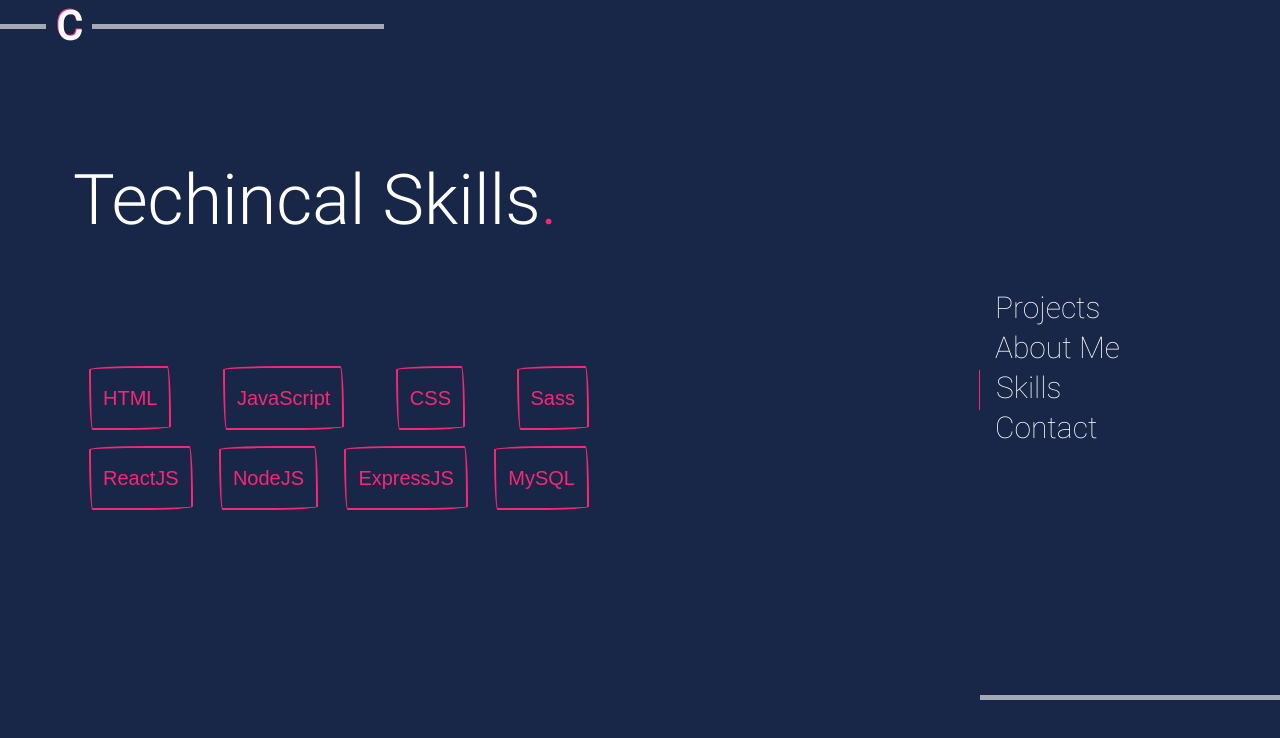
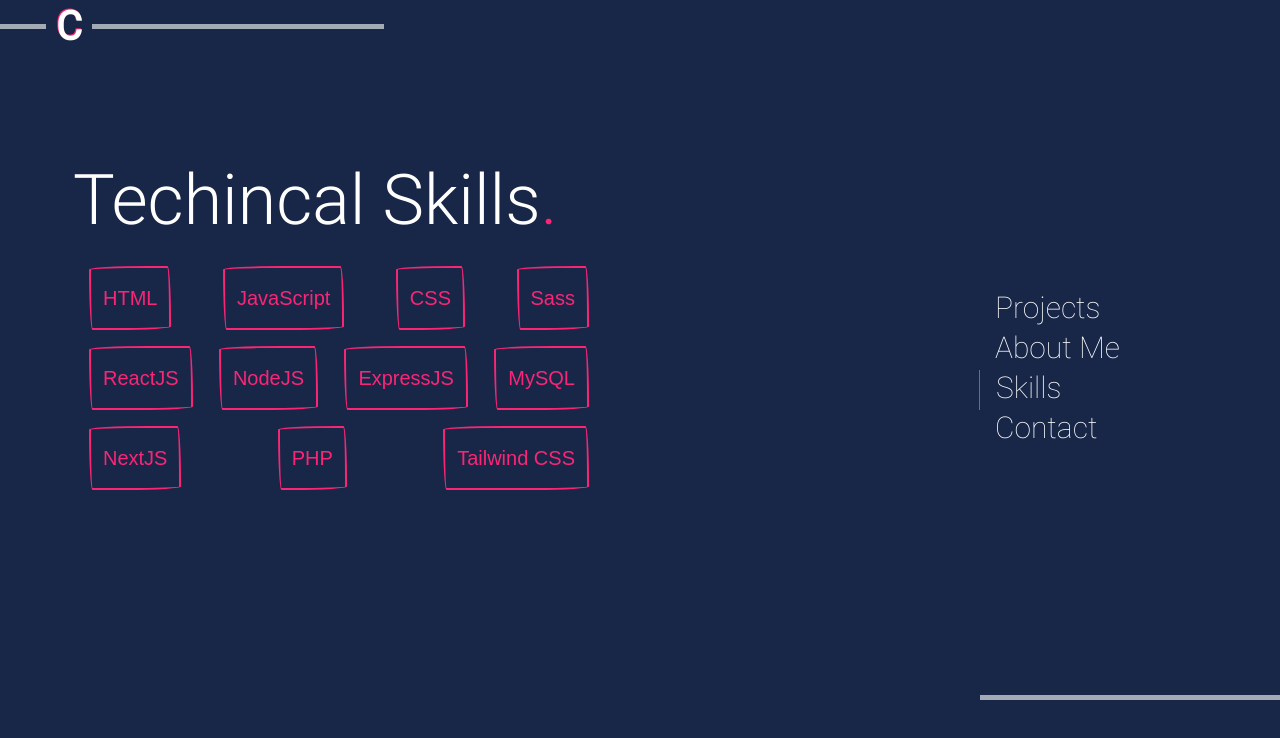
Before and after one commit to ChathurikaAJ/portfolio, a React (Create React App) app: page /skills in a window 1280 px wide. Shown: the top 738 px of the page. Built offline with nearby package versions, Linux system fonts and the light colour scheme.

Commit message:
Update skills page

```diff
--- a/src/pages/SkillsPage/SkillsPage.js
+++ b/src/pages/SkillsPage/SkillsPage.js
@@ -5,7 +5,7 @@ import { Link } from "react-router-dom"
 
 export default function SkillsPage() {
 
-    const skillslist = ["HTML","JavaScript","CSS","Sass","ReactJS","NodeJS","ExpressJS","MySQL"]
+    const skillslist = ["HTML","JavaScript","CSS","Sass","ReactJS","NodeJS","ExpressJS","MySQL", "NextJS", "PHP", "Tailwind CSS"]
 
     return (
         <div className="page">
@@ -15,9 +15,9 @@ export default function SkillsPage() {
                 <div className="page__top-right"></div>
             </div>
             <div className="page__content">
-                <div className="page__container page__container-left">
+                <div className="page__container page__container-left skills__container">
                     <p className="page__subtitle">Techincal Skills<span className="page__highlight">.</span></p>
-                    <div className="skills__container">
+                    <div className="skills__cardbox">
                         {skillslist.map((skill)=>(
                         <SkillCard skill={skill}/>
                     ))}</div>
--- a/src/pages/SkillsPage/SkillsPage.scss
+++ b/src/pages/SkillsPage/SkillsPage.scss
@@ -2,11 +2,13 @@
 
 .skills {
     &__container{
+        height: 420px;
+    }
+    &__cardbox{
         display: flex;
         flex-wrap: wrap;
         justify-content: space-between;
         margin-top: 3rem;
-        margin-bottom: 2rem;
         width: 250px;
 
 
```
